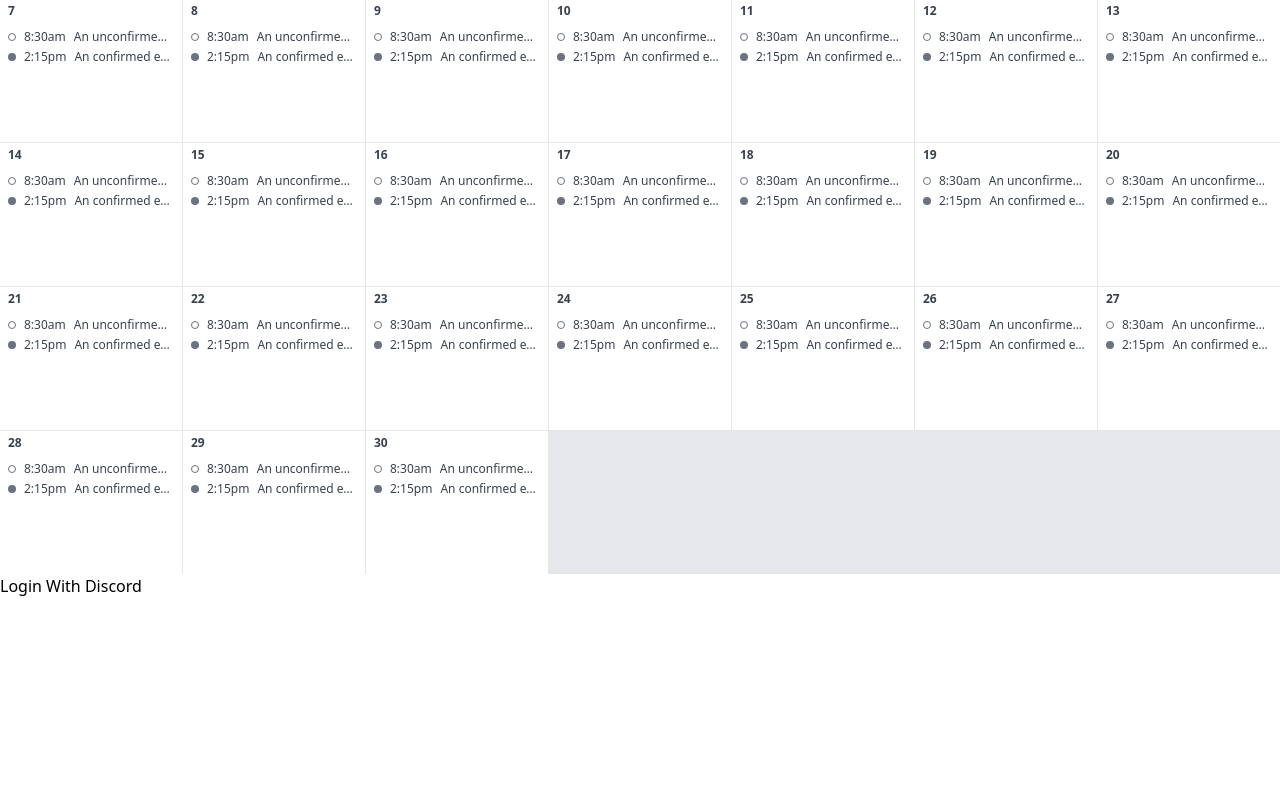
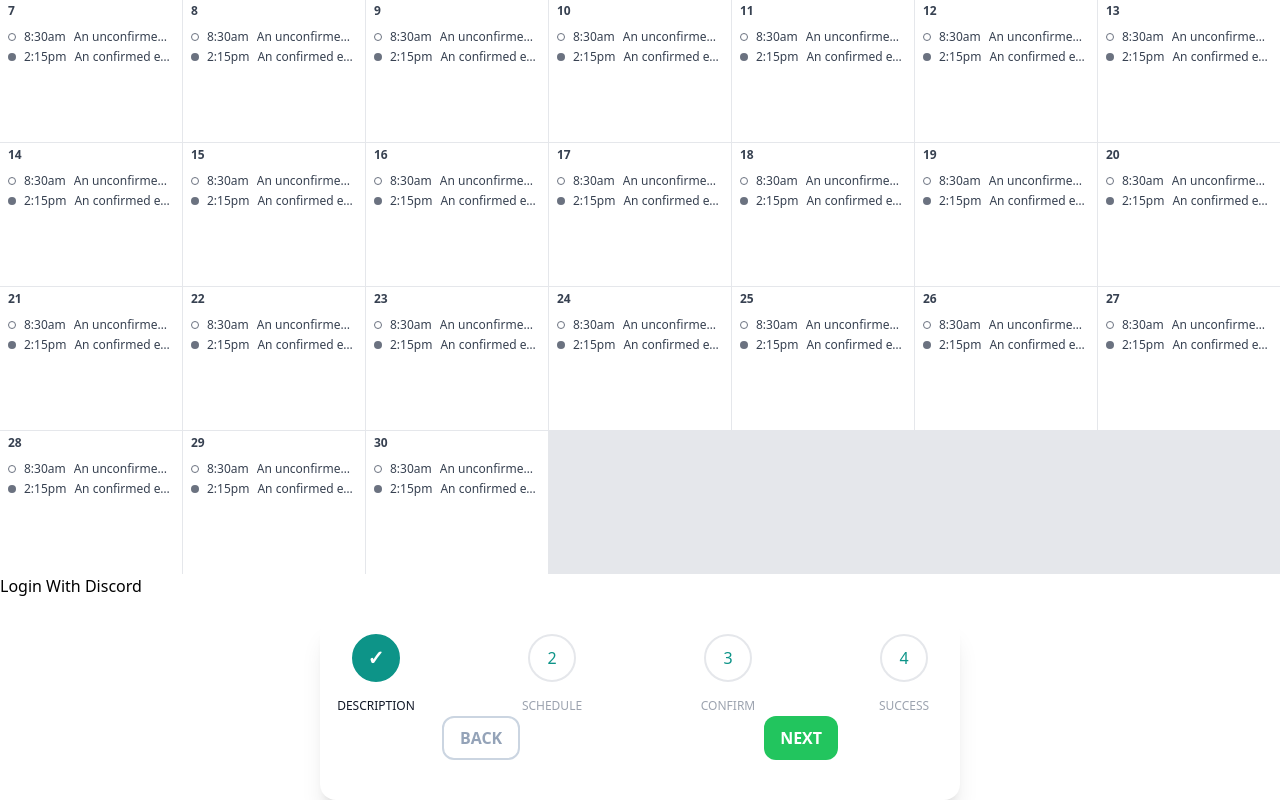
Before and after one commit to realheaven718/group-calendar, a React (Create React App) app in the folder frontend/: page / in a window 1280 px wide. Shown: the part 226-1026 px from the top of the page. Before the commit the page ends 824 px from the top, so only its background shows below. Built offline with nearby package versions, Linux system fonts and the light colour scheme.

Commit message:
create form status bar and controller btns

```diff
--- a/frontend/src/App.js
+++ b/frontend/src/App.js
@@ -1,11 +1,16 @@
 import Calendar from './components/Calendar';
-
+import UserForm from './components/UserForm'
 function App() {
   return (
     <div>
       <Calendar />
       {/* Test Link for Discord Authorization. Link comes from discord developer tools, redirects back to localhost:3000 for now */}
       <a href="https://discord.com/api/oauth2/authorize?client_id=1039303417199345684&redirect_uri=https%3A%2F%2Ftogether.cyclic.app%2F&response_type=code&scope=identify%20email%20guilds%20guilds.join">Login With Discord</a>
+     <div className ="md:w-1/2 mx-auto shadow-xl rounded-2xl pb-2 bg-white">
+      <UserForm/>
+     </div>
+
+
     </div>
   )
 }
--- /dev/null
+++ b/frontend/src/components/FormConfirm.js
@@ -0,0 +1,9 @@
+import React from 'react'
+
+const FormConfirm = () => {
+  return (
+    <div>FormConfirm</div>
+  )
+}
+
+export default FormConfirm
--- /dev/null
+++ b/frontend/src/components/FormCreateEvent.js
@@ -0,0 +1,14 @@
+import React from 'react'
+import PropTypes from 'prop-types'
+
+const FormCreateEvent = props => {
+  return (
+    <div>
+
+    </div>
+  )
+}
+
+FormCreateEvent.propTypes = {}
+
+export default FormCreateEvent
--- /dev/null
+++ b/frontend/src/components/FormMover.js
@@ -0,0 +1,91 @@
+import React, {useEffect, useState, useRef} from 'react'
+
+
+const FormMover = ({steps, currentStep}) => {
+
+    const [newStep, setNewStep] = useState([])
+    const stepRef = useRef();
+    const updateStep = (stepNumber, steps) => {
+        const newSteps = [...steps]
+        let count = 0
+
+        while(count<newSteps.length){
+            if(count === stepNumber){
+                newSteps[count] = {
+                    ...newSteps[count],
+                    highlighted: true,
+                    selected: true,
+                    completed: true,
+                }
+                count++
+            }
+            // step completed
+            else if(count< stepNumber){
+                newSteps[count] = {
+                    ...newSteps[count],
+                    highlighted: false,
+                    selected: true,
+                    completed: true,
+                }
+                count++
+            }
+            // step Pending
+            else{
+                newSteps[count] = {
+                    ...newSteps[count],
+                    highlighted: false,
+                    selected: false,
+                    completed: false,
+                }
+                count++
+            }
+        }
+        return newSteps;
+    }
+  useEffect(()=>{
+    const stepsState = steps.map((step,index) => Object.assign(
+        {},
+        {
+            description: step,
+            completed: false,
+            highlighted: index === 0? true : false,
+            selected: index === 0 ? true : false,
+        }
+        )
+    )
+    stepRef.current = stepsState;
+    const current = updateStep(currentStep - 1, stepRef.current)
+    setNewStep(current)
+  }, [steps, currentStep])
+
+    const displaySteps = newStep.map((step, index) => {
+        return (
+            <div key = {index} className={index !== newStep.length-1 ? "w-full flex items-center": "flex items-center"}>
+           <div className="relative flex flex-col items-center text-teal-600">
+                <div className={`rounded-full transition duration-500 ease-in-out border-2 border-grey-300 h-12 w-12 flex items-center justify-center py-3 ${step.selected ? "bg-teal-600 text-white font-bold border-teal-600": "" }`}>
+                  {/* display numbers */}
+                  {step.completed ? (
+                    <span className="text-white font-bold text-xl">&#10003;</span>
+                  ) : (index + 1)}
+                </div>
+                <div className={`absolute top-0 text-center mt-16 w-32 text-xs font-medium uppercase ${step.highlighted?
+                "text-gray-900" : "text-gray-400"}`}>
+                    {/* display description */}
+                    {step.description}
+                </div>
+                <div className="flex-auto border-t-2 transition duration-500 ease-in-out">
+                    {/* display line */}
+                </div>
+            </div>
+            </div>
+        )
+    });
+
+    return (
+    <div className="mx-4 p-4 flex justify-between items-center">
+       {displaySteps}
+    </div>
+  )
+}
+
+export default FormMover
--- /dev/null
+++ b/frontend/src/components/FormMoverControl.js
@@ -0,0 +1,18 @@
+import React from 'react'
+
+const FormMoverControl = () => {
+  return (
+    <div className="container flex justify-around mt-4 mb-8">
+        {/* back button */}
+    <button className="bg-white text-slate-400 uppercase py-2 px-4 rounded-xl font-semibold cursor-pointer border-2 border-slate-300 hover:bg-slate-700 hover:text-white transition duration-200 ease-in-out">
+        Back
+    </button>
+    {/* next button */}
+    <button className="bg-green-500 text-white uppercase py-2 px-4 rounded-xl font-semibold cursor-pointer  hover:bg-slate-700 hover:text-white transition duration-200 ease-in-out">
+        Next
+    </button>
+    </div>
+  )
+}
+
+export default FormMoverControl
--- /dev/null
+++ b/frontend/src/components/FormScheduleEvent.js
@@ -0,0 +1,9 @@
+import React from 'react'
+
+const FormScheduleEvent = () => {
+  return (
+    <div>FormScheduleEvent</div>
+  )
+}
+
+export default FormScheduleEvent
--- /dev/null
+++ b/frontend/src/components/FormSuccess.js
@@ -0,0 +1,9 @@
+import React from 'react'
+
+const FormSucess = () => {
+  return (
+    <div>FormSucess</div>
+  )
+}
+
+export default FormSucess
--- /dev/null
+++ b/frontend/src/components/UserForm.js
@@ -0,0 +1,106 @@
+import {useState} from 'react';
+import FormMover from './FormMover'
+import FormMoverControl from './FormMoverControl'
+import FormCreateEvent from './FormCreateEvent'
+import FormScheduleEvent from './FormScheduleEvent'
+import FormConfirm from './FormConfirm'
+import FormSuccess from './FormSuccess'
+
+const UserForm = () => {
+
+  const [currentStep, setCurrentStep] = useState(1)
+  const steps = [
+      "Description",
+      "Schedule",
+      "Confirm",
+      "Success"
+    ];
+
+    const displayStep = (step) => {
+      switch(step){
+        case 1:
+          return <FormCreateEvent />
+        case 2:
+          return <FormScheduleEvent />
+        case 3:
+          return <FormConfirm />
+        case 4:
+         return <FormSuccess />
+         default:
+      }
+    }
+
+  return (
+    <div>
+        <div className="container horizontal mt-5">
+          <FormMover
+            steps = {steps}
+            currentStep = {currentStep}
+          />
+        </div>
+        <div>
+          <FormMoverControl/>
+        </div>
+      </div>
+
+  )
+    //  state= {
+    //     step: 1,
+    //     title:'',
+    //     description: '',
+    //     discordName: '',
+    // }
+
+//   // Move to next step
+//   nextStep = () =>{
+//     const {step} = this.state;
+//     this.setState({
+//         step: step + 1
+//     })
+//   }
+
+//   // Move to previous step
+//   prevStep = () =>{
+//     const {step} = this.state;
+//     this.setState({
+//         step: step - 1
+//     })
+//   }
+
+  // Handle input change
+//   handleChange = input => e => {
+//     this.setState({[input]: e.target.value})
+//   }
+
+//   const {step} = this.state;
+//   const {title, description, discordName} = this.state;
+//   const values = {title, description, discordName}
+
+
+//   switch(step){
+//     case 1:
+//         return (
+//             <FormCreateEvent
+
+//                 handleChange={this.handleChange}
+//                 values={values}
+//             />
+//         )
+//     case 2:
+//         return <h1>FormScheduleEvent</h1>
+//     case 3:
+//         <h1>Confirm</h1>
+//     case 4:
+//         <h1>Success</h1>
+
+//   }
+}
+
+// UserForm.PropTypes = {
+//     step: PropTypes.number,
+//     title:PropTypes.string,
+//     description: PropTypes.string,
+//     discordName: PropTypes.string,
+// }
+
+export default UserForm
```
